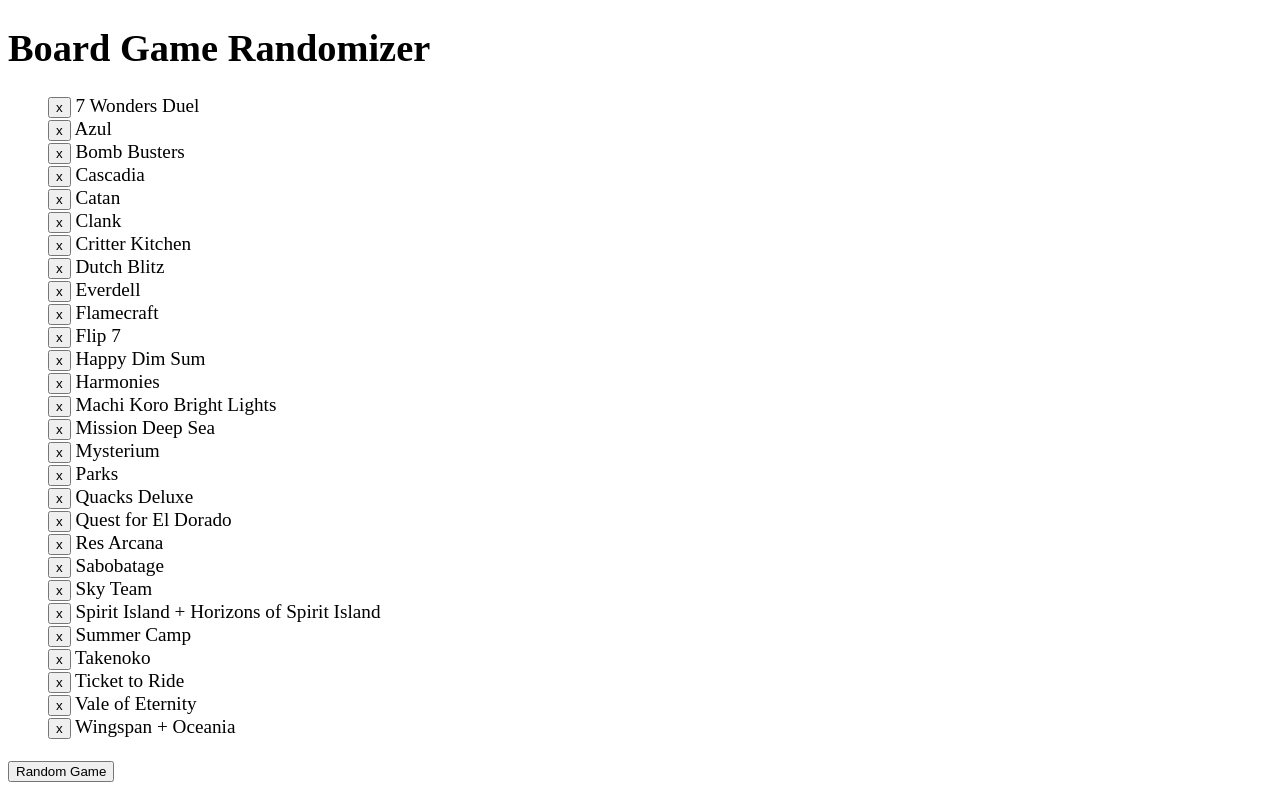
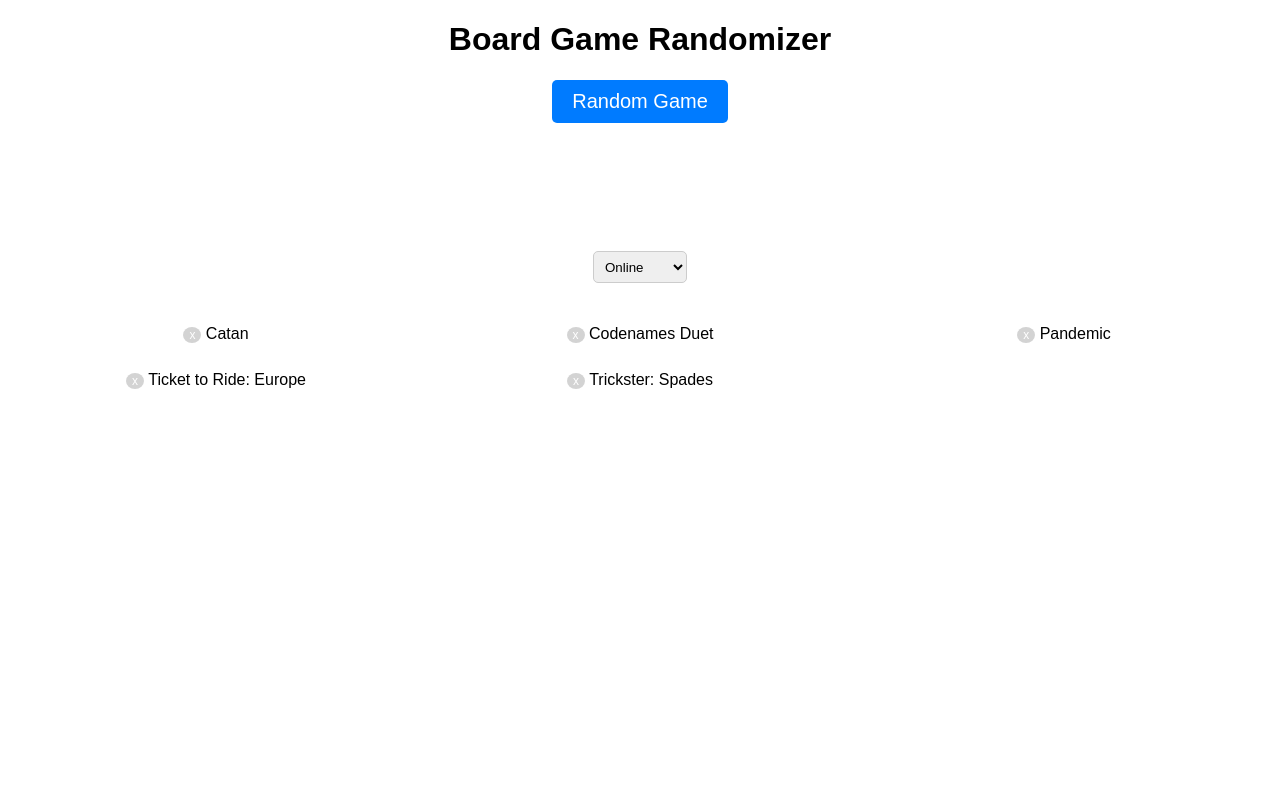
Before and after one commit to mike-bytes/board-game-randomizer, a Vue app: page / in a window 1280 px wide. Built offline with nearby package versions, Linux system fonts and the light colour scheme.

Commit message:
Changes to support selection of online and in-person games

```diff
--- a/index.html
+++ b/index.html
@@ -4,7 +4,7 @@
     <meta charset="UTF-8">
     <link rel="icon" href="/favicon.ico">
     <meta name="viewport" content="width=device-width, initial-scale=1.0">
-    <title>Vite App</title>
+    <title>Board Game Randomizer</title>
   </head>
   <body>
     <div id="app"></div>
--- a/src/App.vue
+++ b/src/App.vue
@@ -3,27 +3,27 @@
   name: 'GameRandomizer',
   data() {
     return {
-      // games: [
-      //   'Catan', 'Ticket to Ride: Europe', 'Codenames Duet', 'Trickster: Spades', 'Pandemic'
-      // ],
-      games: [
+      gamesOnline: [
+        'Catan', 'Ticket to Ride: Europe', 'Codenames Duet', 'Trickster: Spades', 'Pandemic'
+      ],
+      gamesInPerson: [
         '7 Wonders Duel',
-        'Spirit Island + Horizons of Spirit Island',
+        'Spirit Island',
         'Bomb Busters',
         'Cascadia',
         'Quest for El Dorado',
         'Sky Team',
-        'Mission Deep Sea',
-        'Clank',
+        'The Crew: Mission Deep Sea',
+        'Clank!',
         'Harmonies',
         'Ticket to Ride',
         'Critter Kitchen',
         'Flamecraft',
         'Res Arcana',
         'Vale of Eternity',
-        'Quacks Deluxe',
+        'Quacks',
         'Everdell',
-        'Wingspan + Oceania',
+        'Wingspan / Oceania',
         'Azul',
         'Flip 7',
         'Summer Camp',
@@ -32,15 +32,22 @@
         'Catan',
         'Machi Koro Bright Lights',
         'Takenoko',
-        'Sabobatage',
-        'Dutch Blitz',
-        'Happy Dim Sum'
+        'Sabobatage'
       ],
       chosenGame: null,
-      labelClasses: ['chosen']
+      choice: 'Online'
     };
   },
   computed: {
+    games() {
+      switch(this.choice) {
+        case 'Online':
+          return this.gamesOnline;
+        case 'In Person':
+          return this.gamesInPerson;
+      }
+      return [];
+    },
     sortedGames() {
       return [...this.games].sort((a, b) => a.localeCompare(b));
     }
@@ -61,37 +68,97 @@
           this.chosenGame = this.getRandomGame();
         }, i * 10);
       }
-      // setTimeout(() => {
-      //   if (!this.labelClasses.includes('chosen')) {
-      //     this.labelClasses.push('chosen');
-      //   }
-      // }, 1000);
     }
   }
 }
 </script>
 
 <template>
-  <h1>Board Game Randomizer</h1>
-  <p>
-    <ul>
+  <div class="page">
+    <h1>Board Game Randomizer</h1>
+    <div class="choosing-section">
+      <button @click="randomizeGame">Random Game</button>
+      <p class="choosing-label">{{ chosenGame }}</p>
+      <select v-model="choice" @change="chosenGame = null">
+        <option value="Online">Online</option>
+        <option value="In Person">In Person</option>
+      </select>
+    </div>
+    <div class="games-list">
       <div v-for="game in sortedGames" :key="game">
         <button @click="removeGame(game)">x</button>
         {{ game }}
       </div>
-    </ul>
-    <button @click="randomizeGame">Random Game</button>
-    <p v-if="chosenGame">Chosen Game: <label :class="labelClasses">{{ chosenGame }}</label></p>
-  </p>
+    </div>
+  </div>
 </template>
 
-<style>
-  #app {
-    font: Avenir, Helvetica, Arial, sans-serif;
-    font-size: 1.2em;
-  }
-  .chosen {
-    font-size: 2em;
-    color: green;
+<style lang="scss">
+  .page {
+    h1 {
+      text-align: center;
+    }
+
+    font-family: 'Arial', sans-serif;
+
+    .games-list {
+      display: grid;
+      grid-template-columns: repeat(3, 1fr);
+      gap: 0.5em;
+
+      div {
+        align-items: center;
+        padding: 10px;
+        text-align: center;
+
+        button {
+          font-size: 0.75em;
+          border-radius: 50%;
+          border: none;
+          background-color: lightgrey;
+          color: white;
+          cursor: pointer;
+
+          &:hover {
+            background-color: red;
+          }
+
+        }
+      }
+    }
+
+    .choosing-section {
+      margin-bottom: 2em;
+      display: flex;
+      flex-direction: column;
+      align-items: center;
+      gap: 1em;
+
+      .choosing-label {
+        font-size: 2em;
+        height: 1em;
+        color: green;
+      }
+
+      select {
+        padding: 0.5em;
+        border-radius: 5px;
+        border: 1px solid #ccc;
+      }
+
+      button {
+        font-size: 1.25em;
+        padding: 0.5em 1em;
+        border-radius: 5px;
+        border: none;
+        background-color: #007BFF;
+        color: white;
+        cursor: pointer;
+
+        &:hover {
+          background-color: #0056b3;
+        }
+      }
+    }
   }
 </style>
```
